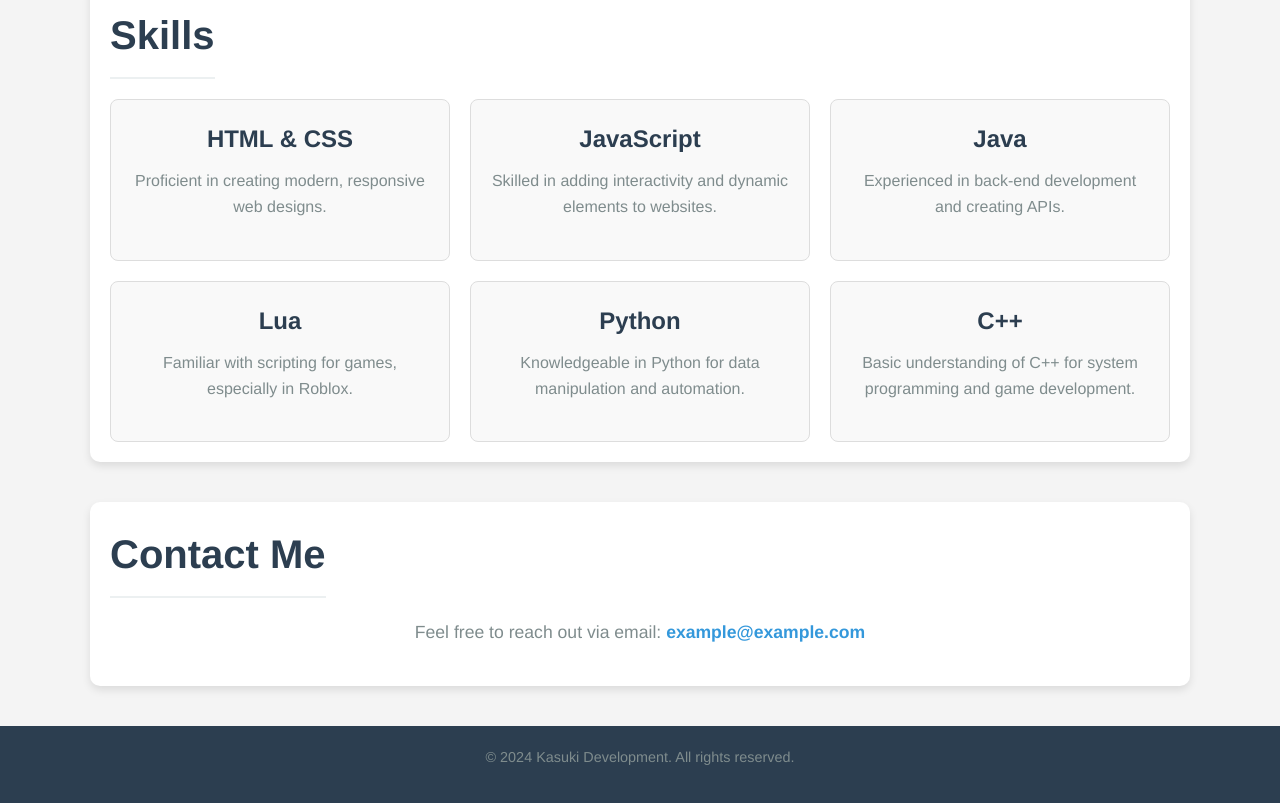
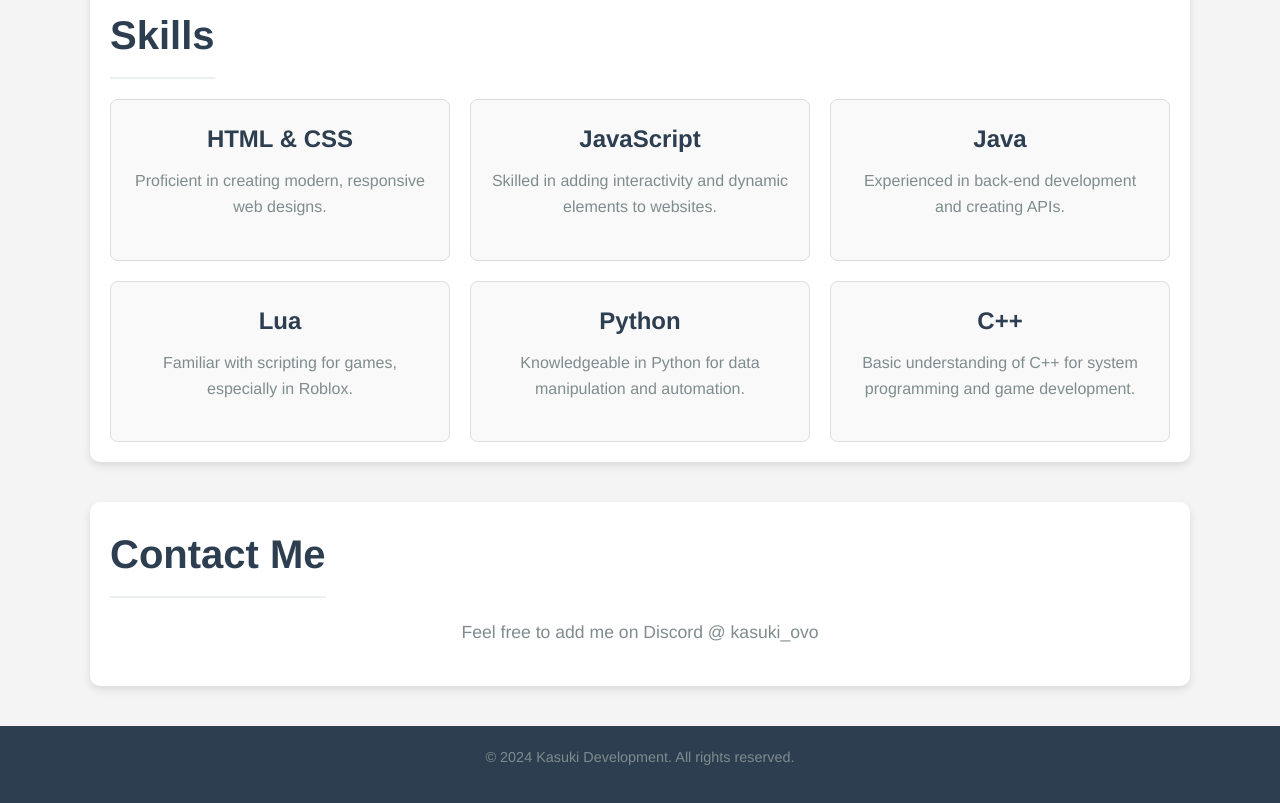
Before and after one commit to Tylers31/Portfolio, a plain HTML site: page index.html in a window 1280 px wide. Shown: the part 1407-2210 px from the top of the page. Drawn offline with Linux system fonts and the light colour scheme.

Commit message:
Update index.html

```diff
--- a/index.html
+++ b/index.html
@@ -277,7 +277,7 @@
 
 <section id="contact">
     <h2>Contact Me</h2>
-    <p>Feel free to reach out via email: <a href="mailto:example@example.com">example@example.com</a></p>
+    <p>Feel free to add me on Discord @ kasuki_ovo</p>
 </section>
 
 <footer>
```
